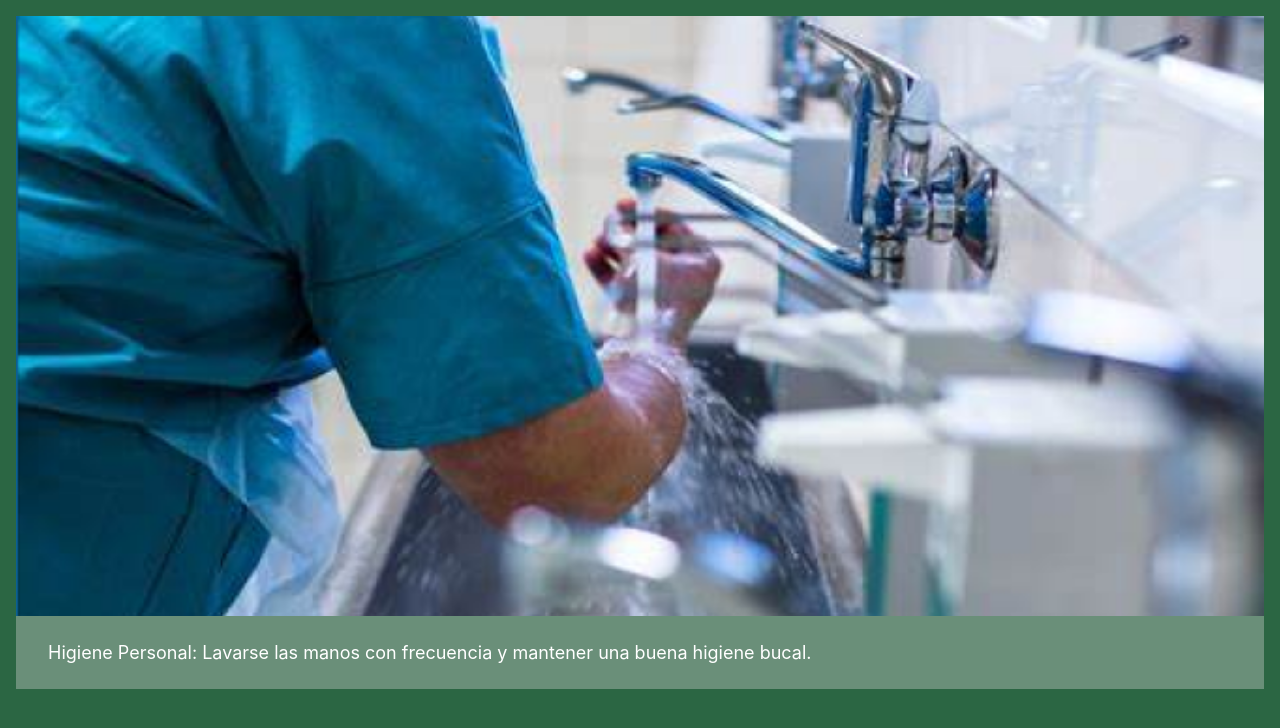
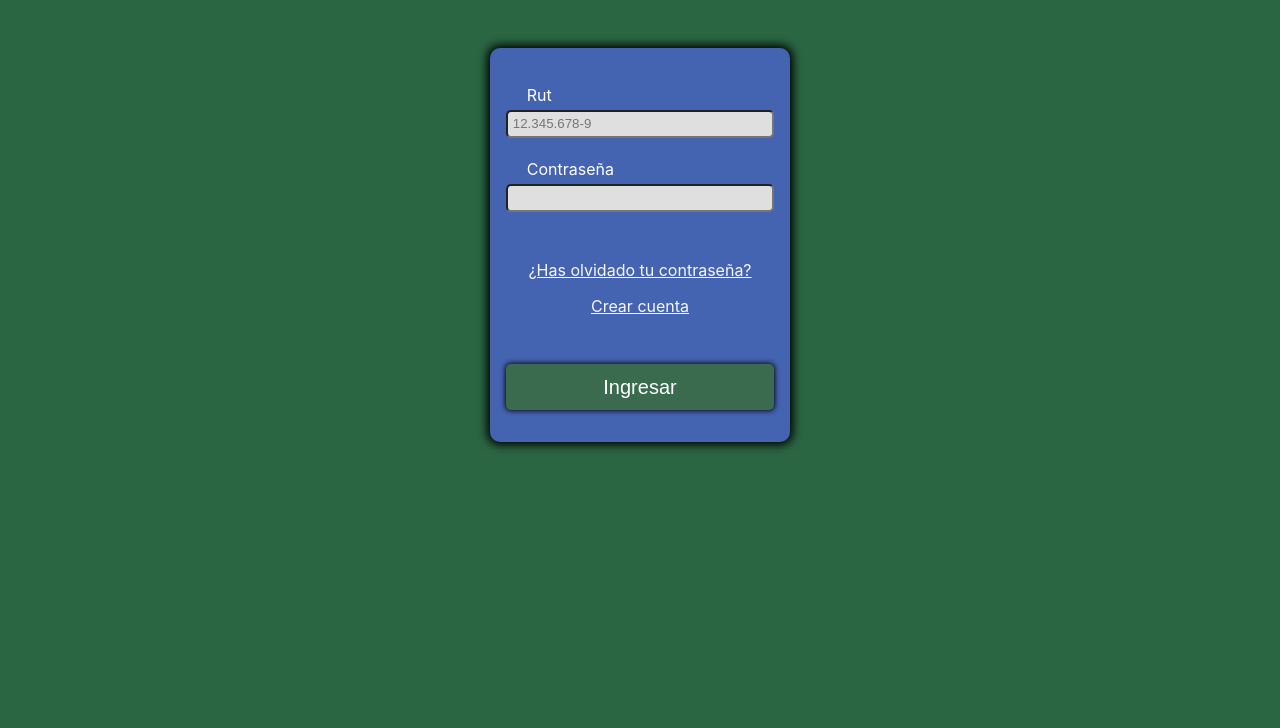
Before and after one commit to RicardoGanter/sextoSentidoGenerationChile, a React (Create React App) app: page /login in a window 1280 px wide. Shown: the top 728 px of the page. Built offline with nearby package versions, Linux system fonts and the light colour scheme.

Commit message:
correccion de la ruta login

```diff
--- a/src/app/App.js
+++ b/src/app/App.js
@@ -9,7 +9,7 @@ function App() {
     <div className="App">
       <BrowserRouter>
         <Routes>
-          <Route path='/login' element={<User/> }/>
+          <Route path='/login' element={<Login/> }/>
 
           <Route element={<LayoutHeader/> }>
             <Route path='/user/home' element={<User/>}/>
--- a/src/app/user/layout.jsx
+++ b/src/app/user/layout.jsx
@@ -8,7 +8,7 @@ import medicineIcon from '../../img/notes-medical-solid.svg'
 import foodIcon from '../../img/utensils-solid.svg'
 import pillsIcon from '../../img/pills-solid.svg'
 import { Outlet } from "react-router-dom"
-const LayoutHeader = ({ children })=>{
+const LayoutHeader = ()=>{
     return(
         <div>
             <div className={styles.header}>
@@ -44,7 +44,6 @@ const LayoutHeader = ({ children })=>{
                 </div>
                 {/* Center */}
                 <div>
-                { children }
                 <Outlet/>
                 </div>
                 {/* Right*/}
```
Also changed, not shown: src/app/user/home/home.jsx (+5 -2 lines).
